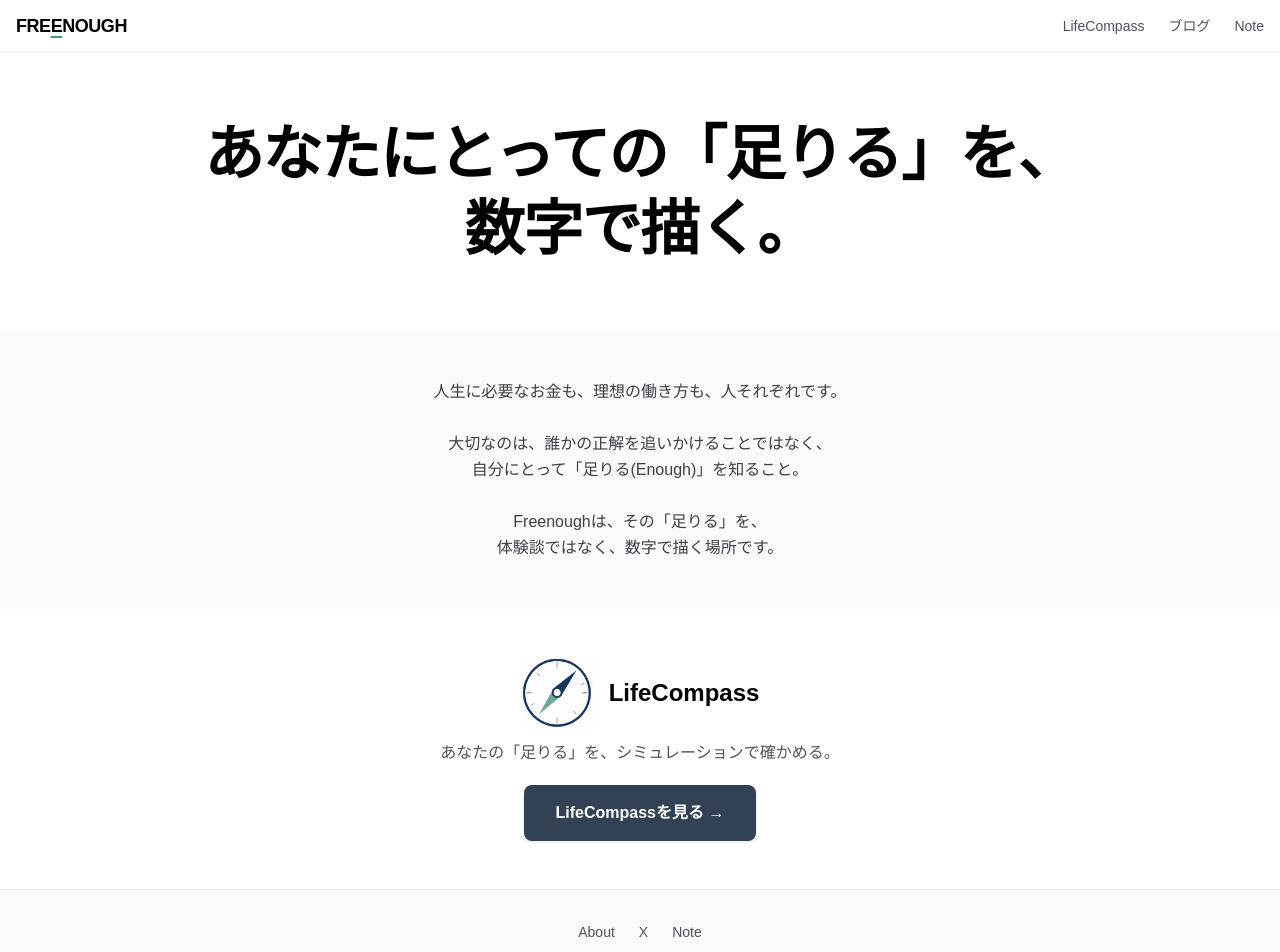
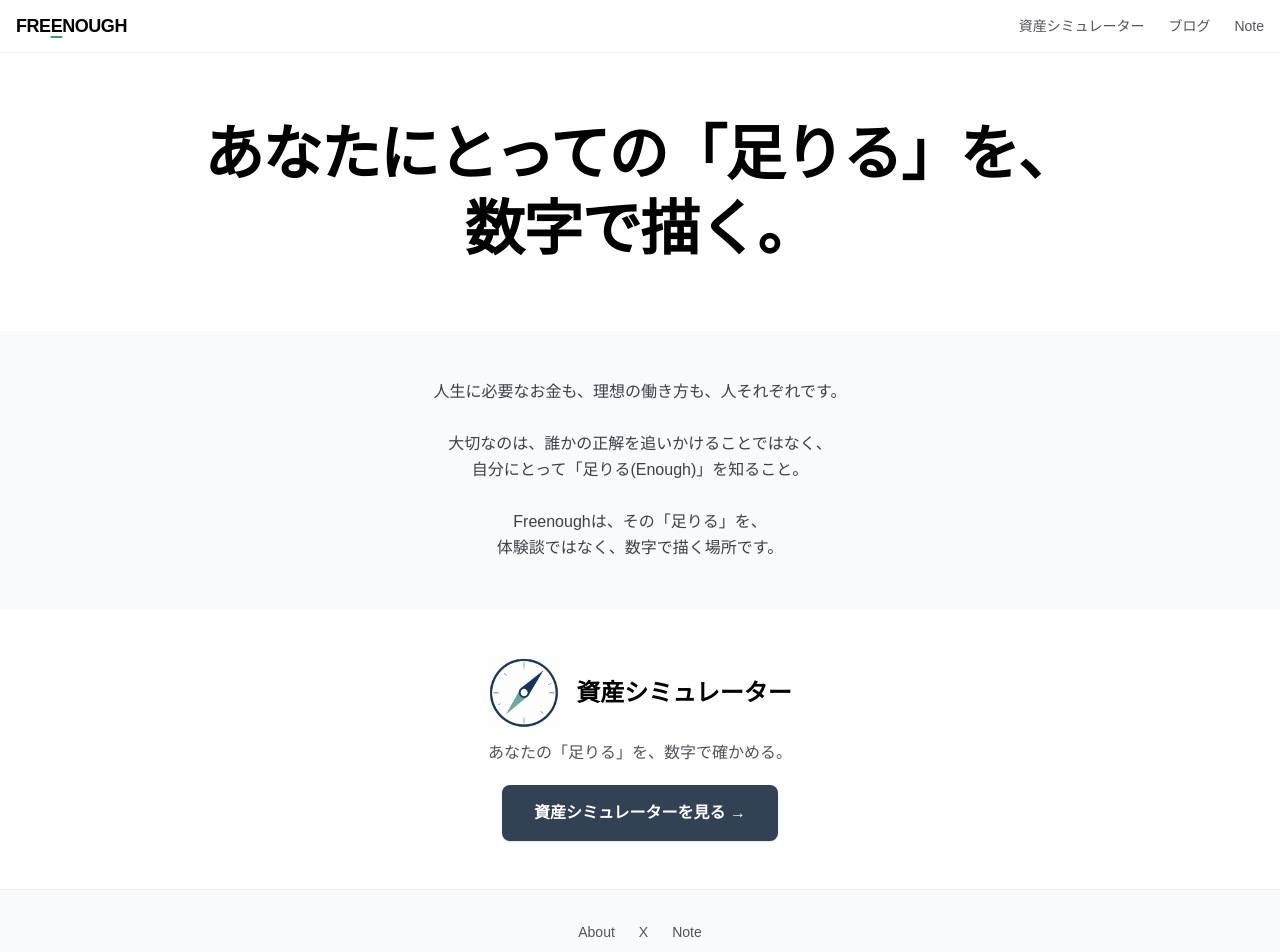
Before and after one commit to freenough/freenough-main, a Next.js app: page / in a window 1280 px wide. Shown: the top 952 px of the page. Built offline with nearby package versions, Linux system fonts and the light colour scheme.

Commit message:
fix: LifeCompass シミュレーター LIFECOMPASS文言変更対応

```diff
--- a/app/page.tsx
+++ b/app/page.tsx
@@ -20,7 +20,7 @@ export default function Home() {
           </span>
           <nav className="flex items-center gap-6 text-sm font-medium text-zinc-600">
             <a href={LIFECOMPASS_URL} className="hover:text-black">
-              LifeCompass
+              資産シミュレーター
             </a>
             <a href={BLOG_URL} className="hover:text-black">
               ブログ
@@ -72,22 +72,22 @@ export default function Home() {
               <div className="flex items-center justify-center gap-4">
                 <Image
                   src="/images/compass_logo.png"
-                  alt="LifeCompass"
+                  alt="資産シミュレーター"
                   width={72}
                   height={72}
                 />
                 <span className="text-2xl font-semibold text-black">
-                  LifeCompass
+                  資産シミュレーター
                 </span>
               </div>
               <p className="mt-3 text-base text-zinc-600">
-                あなたの「足りる」を、シミュレーションで確かめる。
+                あなたの「足りる」を、数字で確かめる。
               </p>
               <a
                 href={LIFECOMPASS_URL}
                 className="mt-5 inline-block rounded-lg bg-[#334155] px-8 py-4 text-base font-semibold text-white shadow transition-colors whitespace-nowrap hover:bg-[#293548]"
               >
-                LifeCompassを見る →
+                資産シミュレーターを見る →
               </a>
             </div>
           </section>
```
Also changed, not shown: 3 other files (tests, documents, lock files or other folders).
